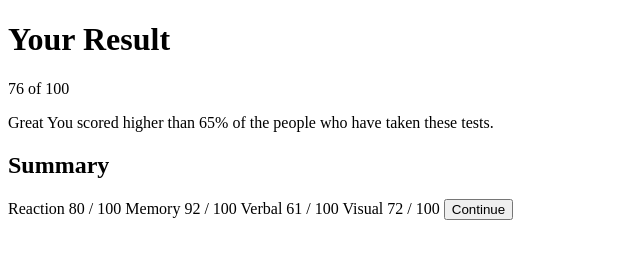
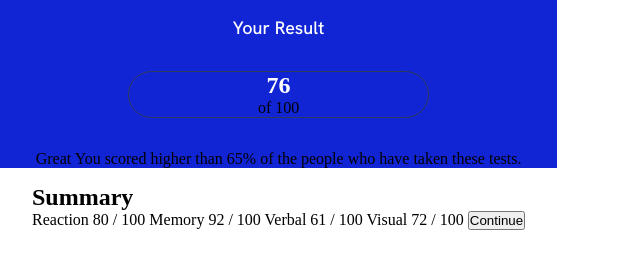
Before and after one commit to prophesierc/results-summary-component-main, a plain HTML site: page index.html in a window 1280 px wide. Shown: the whole page, without its empty margins (0-640 px from the left). Drawn offline with Linux system fonts and the light colour scheme.

Commit message:
update index.html and styles/index.css

```diff
--- a/index.html
+++ b/index.html
@@ -16,12 +16,15 @@
 <body>
   <main>
     <div class="main-container">
+
       <div class="header-container">
-        <h1 id="result">Your Result</h1>
-        <p id="score-results">
-          76
-          of 100
-        </p>
+
+        <h1 id="result-title">Your Result</h1>
+
+        <div id="score-results-circle">
+          <h2 id="result">76</h2>
+          <p id="result-remainder">of 100</p>
+        </div>
 
         <p id="score-percentage">
           Great
@@ -30,6 +33,7 @@
       </div>
 
       <div class="results-container">
+
         <h2 id="summary-header">Summary</h2>
 
         <span id="reaction">
@@ -53,6 +57,7 @@
         </span>
 
         <button id="continue-button">Continue</button>
+
       </div>
     </div>
   </main>
--- a/styles/index.css
+++ b/styles/index.css
@@ -1,6 +1,6 @@
 @font-face {
     font-family: 'Hanken Grotesk';
-    src: url('.assets\fonts\HankenGrotesk-VariableFont_wght.ttf');
+    src: url('/assets/fonts/HankenGrotesk-VariableFont_wght.ttf');
 }
 @font-face {
     font-family: 'Hanken Grotesk Bold';
@@ -49,6 +49,40 @@
     --fw-800: 800;
 }
 
+*{
+    box-sizing: border-box;
+    margin: 0;
+    padding: 0;
+}
+main{
+    display: flex;
+    width: 100vw;
+    height: 100vh;
+}
+.main-container{
 
-    .attribution { font-size: 11px; text-align: center; }
-    .attribution a { color: hsl(228, 45%, 44%); }
+}
+.header-container{
+    padding-top: 1em;
+    text-align: center;
+    background-color: var(--clr-cobalt-blue); /* need gradient */
+}
+.header-container h1 {
+    font-family: var(--ff-Hanken-Grotesk);
+    font-size: var(--fs-paragraphs);
+    font-weight: var(--fw-500);
+    color: var(--clr-white);
+}
+#score-results-circle{
+    margin: 2em 8em 2em 8em;
+    border: 1px solid var(--clr-dark-gray-blue);
+    border-radius: 1000px;
+}
+#score-results-circle h2{
+    color: var(--clr-white);
+}
+.results-container{
+    margin: 1em 2em 0 2em;
+}
+.attribution { font-size: 11px; text-align: center; }
+.attribution a { color: hsl(228, 45%, 44%); }
```
